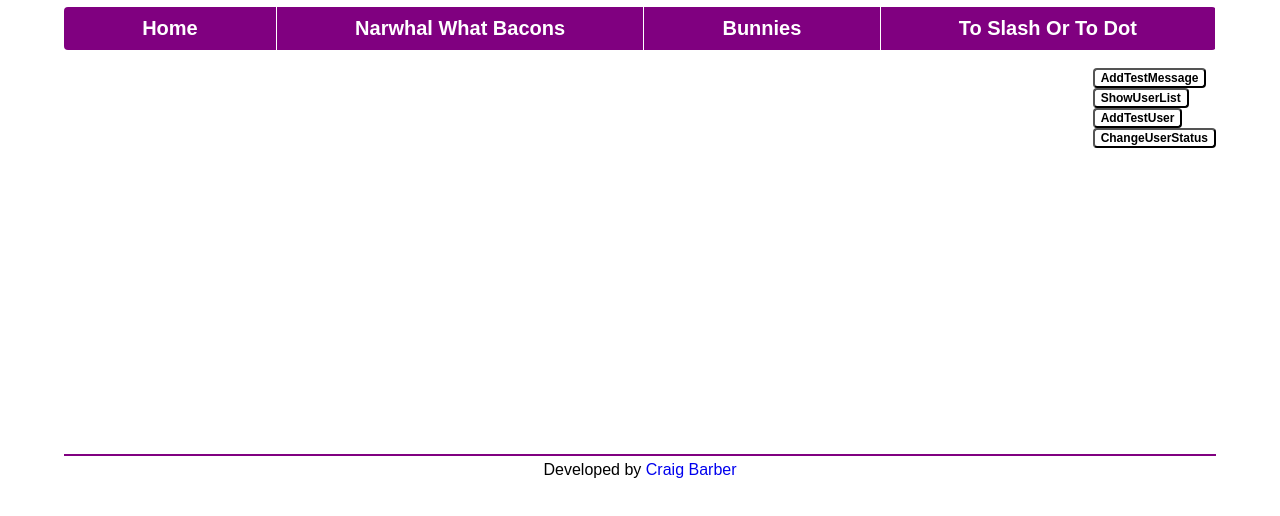
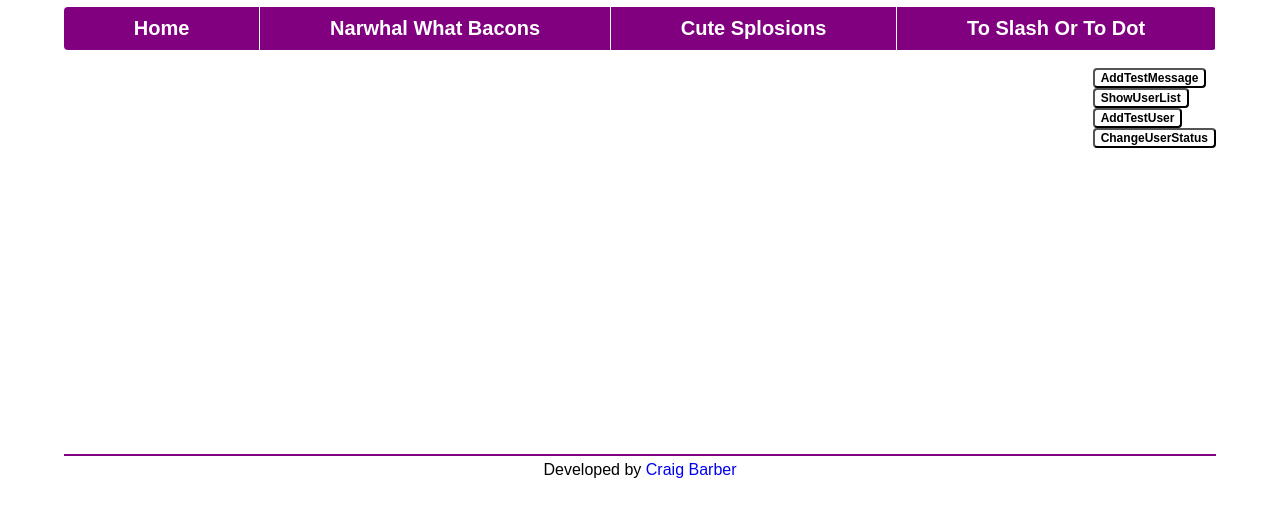
Before and after one commit to GreyMatterCatalyst/JSClosureExperiment, a plain HTML site: page index.html in a window 1280 px wide. Shown: the part 74-590 px from the top of the page. Drawn offline with Linux system fonts and the light colour scheme.

Commit message:
updated index page with current info.3

```diff
--- a/index.html
+++ b/index.html
@@ -20,7 +20,7 @@
 	<nav>
 		<a href="index.html">Home</a>
 		<a target="_blank" href="http://www.reddit.com">Narwhal What Bacons</a>
-		<a target="_blank" href="http://www.pluspets.net/wp-content/uploads/2010/06/Cute-Little-Bunnies7.jpg">Bunnies</a>
+		<a target="_blank" href="http://www.reddit.com/r/aww">Cute Splosions</a>
 		<a target="_blank" href="http://www.slashdot.org">To Slash Or To Dot</a>
 	</nav>
 	<div id="contentSection" class="contentSection">
```
